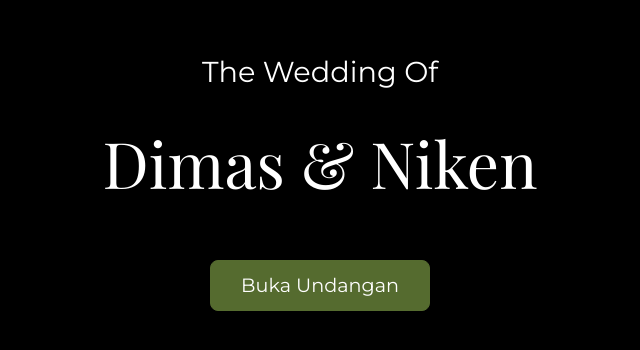
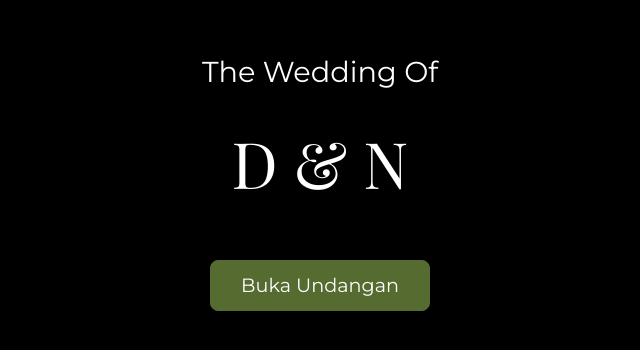
Before and after one commit to jimbon25/wedding-invitation, a React (Create React App) app: page / in a window 1280 px wide. Shown: the part 220-570 px from the top of the page, without its empty margins (320-960 px from the left). Built offline with nearby package versions, Linux system fonts and the light colour scheme.

Commit message:
feat: Add guest name personalization on cover screen

```diff
--- a/src/components/CoverScreen.tsx
+++ b/src/components/CoverScreen.tsx
@@ -13,7 +13,7 @@ const CoverScreen: React.FC<CoverScreenProps> = ({ onOpenInvitation }) => {
     <div className="cover-screen">
       <div className="cover-content text-center">
         <p className="cover-subtitle">The Wedding Of</p>
-        <h1 className="cover-title">Dimas & Niken</h1>
+        <h1 className="cover-title">D & N</h1>
 
         {guestName && (
           <div className="guest-info mt-4">
```
